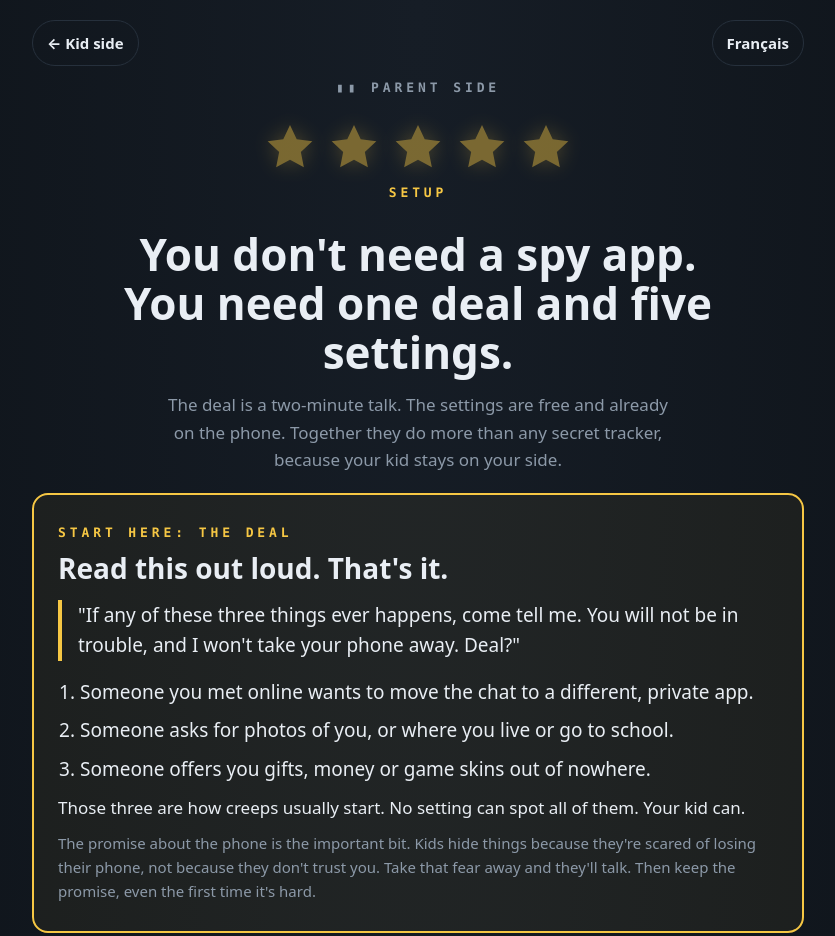
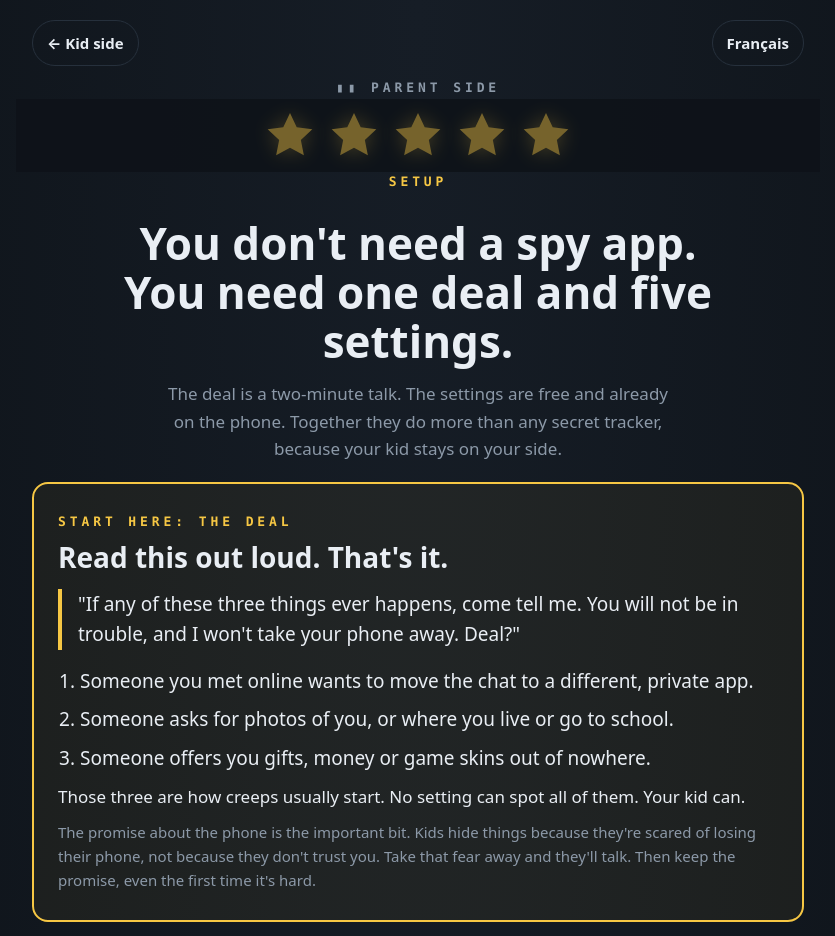
Before and after one commit to wantedlevelca/wantedlevelca.github.io, a plain HTML site: page parents.html in a window 1280 px wide. Shown: the top 936 px of the page, without its empty margins (222-1057 px from the left). Drawn offline with Linux system fonts and the light colour scheme.

Commit message:
Add files via upload

```diff
--- a/parents.html
+++ b/parents.html
@@ -24,11 +24,15 @@
     <span class="lang"><span class="t-en"><a href="#fr" lang="fr">Français</a></span><span class="t-fr"><a href="#en" lang="en">English</a></span></span>
   </nav>
 
+  <section class="hud hud-top">
+    <div class="mono paused">▮▮ <span class="t-en">Parent side</span><span class="t-fr" lang="fr">Côté parents</span></div>
+  </section>
+
+  <div class="starbar"><div class="stars" aria-hidden="true">
+      <svg class="s1" viewBox="0 0 24 24"><use href="#star"/></svg><svg class="s2" viewBox="0 0 24 24"><use href="#star"/></svg><svg class="s3" viewBox="0 0 24 24"><use href="#star"/></svg><svg class="s4" viewBox="0 0 24 24"><use href="#star"/></svg><svg class="s5" viewBox="0 0 24 24"><use href="#star"/></svg>
+    </div></div>
+
   <section class="hud">
-    <div class="mono paused">▮▮ <span class="t-en">Parent side</span><span class="t-fr" lang="fr">Côté parents</span></div>
-    <div class="stars" aria-hidden="true">
-      <svg class="s1" viewBox="0 0 24 24"><use href="#star"/></svg><svg class="s2" viewBox="0 0 24 24"><use href="#star"/></svg><svg class="s3" viewBox="0 0 24 24"><use href="#star"/></svg><svg class="s4" viewBox="0 0 24 24"><use href="#star"/></svg><svg class="s5" viewBox="0 0 24 24"><use href="#star"/></svg>
-    </div>
     <div class="mono wl"><span class="t-en">Setup</span><span class="t-fr" lang="fr">Configuration</span></div>
     <div class="b-en">
       <h1>You don't need a spy app. You need one deal and five settings.</h1>
--- a/style.css
+++ b/style.css
@@ -28,8 +28,14 @@ a{color:var(--gold)}
 .stars{display:flex;justify-content:center;margin:22px 0 10px}
 .stars svg{width:46px;height:46px;fill:var(--gold);filter:drop-shadow(0 0 10px rgba(246,199,68,.55));margin:0 6px;transition:fill .5s,filter .5s,transform .5s;animation:flash 1.1s step-end infinite}
 @keyframes flash{50%{opacity:.45}}
-#m1:checked~.hud .s1,#m2:checked~.hud .s2,#m3:checked~.hud .s3,#m4:checked~.hud .s4,#m5:checked~.hud .s5{fill:var(--dim);filter:none;animation:none;transform:scale(.9)}
+#m1:checked~.starbar .s1,#m2:checked~.starbar .s2,#m3:checked~.starbar .s3,#m4:checked~.starbar .s4,#m5:checked~.starbar .s5{fill:var(--dim);filter:none;animation:none;transform:scale(.9)}
 .wl{color:var(--gold);font-weight:700}
+/* Sticky stars: the star bar stays pinned to the top while you scroll the missions.
+   position:sticky is plain CSS; on very old browsers the bar just scrolls away like normal. */
+.hud-top{padding-top:12px}
+.starbar{position:-webkit-sticky;position:sticky;top:0;z-index:5;margin:0 -16px;padding:10px 16px;background:#0e1319;background:rgba(14,19,25,.94);border-bottom:1px solid transparent}
+.starbar .stars{margin:0}
+.hud-top+.starbar+.hud{padding-top:0}
 h1{font-size:36px;line-height:1.12;margin:26px auto 14px;max-width:24ch}
 .lede{color:var(--mute);max-width:52ch;margin:0 auto 20px}
 .side-link{margin:0 0 36px;font-size:15px}
```
Also changed, not shown: index.html (+8 -4 lines).
